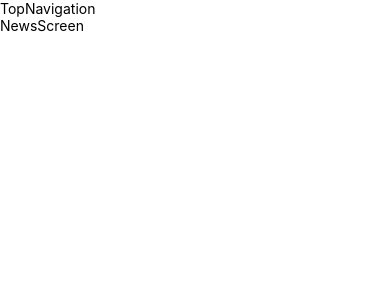
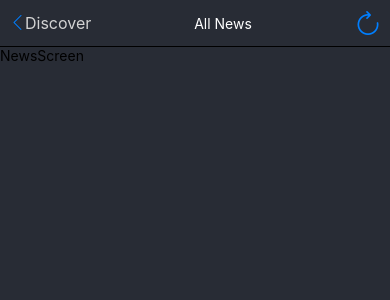
Before and after one commit to Abdo-Hassan/short-news, a React Native app: screen / in a window 390 px wide. Shown: the top 300 px of the page. Built offline with nearby package versions, Linux system fonts and the light colour scheme.

Commit message:
feat: added custom topbar

```diff
--- a/App.js
+++ b/App.js
@@ -1,9 +1,10 @@
 import { StyleSheet, Text, View, StatusBar } from 'react-native';
 import ShortNewsTab from './components/ShortNewsTab';
+import { PrimaryColor } from './constants/Theme';
 
 export default function App() {
   return (
-    <View style={styles.container}>
+    <View style={{ ...styles.container, backgroundColor: PrimaryColor }}>
       <ShortNewsTab />
     </View>
   );
--- a/components/TopNavigation.js
+++ b/components/TopNavigation.js
@@ -1,14 +1,80 @@
 import React from 'react';
-import { View, StyleSheet, Text } from 'react-native';
+import { View, StyleSheet, Text, TouchableOpacity } from 'react-native';
+import {
+  AntDesign,
+  MaterialCommunityIcons,
+  SimpleLineIcons,
+} from '@expo/vector-icons';
+import { PrimaryColor, SecondaryColor } from '../constants/Theme';
 
-const TopNavigation = () => {
+const TopNavigation = ({ index, setIndex }) => {
   return (
-    <View>
-      <Text>TopNavigation</Text>
+    <View style={{ ...styles.container, backgroundColor: PrimaryColor }}>
+      {/* Top bar */}
+      {index === 0 ? (
+        <TouchableOpacity style={styles.left}>
+          <Text style={{ ...styles.text, color: 'lightgrey' }}>
+            <MaterialCommunityIcons
+              name='theme-light-dark'
+              size={24}
+              color={SecondaryColor}
+            />
+          </Text>
+        </TouchableOpacity>
+      ) : (
+        <TouchableOpacity
+          style={styles.left}
+          onPress={() => setIndex(index === 0 ? 1 : 0)}>
+          <SimpleLineIcons name='arrow-left' size={15} color={SecondaryColor} />
+          <Text style={{ ...styles.text, color: 'lightgrey' }}>Discover</Text>
+        </TouchableOpacity>
+      )}
+
+      {/*  */}
+      <Text style={{ ...styles.center, color: '#fff' }}>
+        {index ? 'All News' : 'Discover'}
+      </Text>
+
+      {index ? (
+        <TouchableOpacity style={styles.right}>
+          <Text style={styles.text}>
+            <AntDesign name='reload1' size={24} color={SecondaryColor} />
+          </Text>
+        </TouchableOpacity>
+      ) : (
+        <TouchableOpacity
+          style={styles.left}
+          onPress={() => setIndex(index === 0 ? 1 : 0)}>
+          <Text style={{ ...styles.text, color: '#fff' }}>All News</Text>
+          <SimpleLineIcons
+            name='arrow-right'
+            size={15}
+            color={SecondaryColor}
+          />
+        </TouchableOpacity>
+      )}
     </View>
   );
 };
 
-const styles = StyleSheet.create({});
+export default TopNavigation;
 
-export default TopNavigation;
+const styles = StyleSheet.create({
+  container: {
+    flexDirection: 'row',
+    justifyContent: 'space-between',
+    padding: 10,
+    alignItems: 'center',
+    borderBottomColor: 'black',
+    borderBottomWidth: 0.5,
+  },
+  left: {
+    flexDirection: 'row',
+    alignItems: 'center',
+    justifyContent: 'space-between',
+    width: 80,
+  },
+  text: {
+    fontSize: 16,
+  },
+});
--- /dev/null
+++ b/constants/Theme.js
@@ -0,0 +1,2 @@
+export const PrimaryColor = '#282c35';
+export const SecondaryColor = '#007fff';
--- a/package.json
+++ b/package.json
@@ -10,6 +10,7 @@
     "eject": "expo eject"
   },
   "dependencies": {
+    "@expo/vector-icons": "^12.0.5",
     "expo": "~44.0.0",
     "expo-status-bar": "~1.2.0",
     "react": "17.0.1",
```
Also changed, not shown: 2 other files (tests, documents, lock files or other folders).
